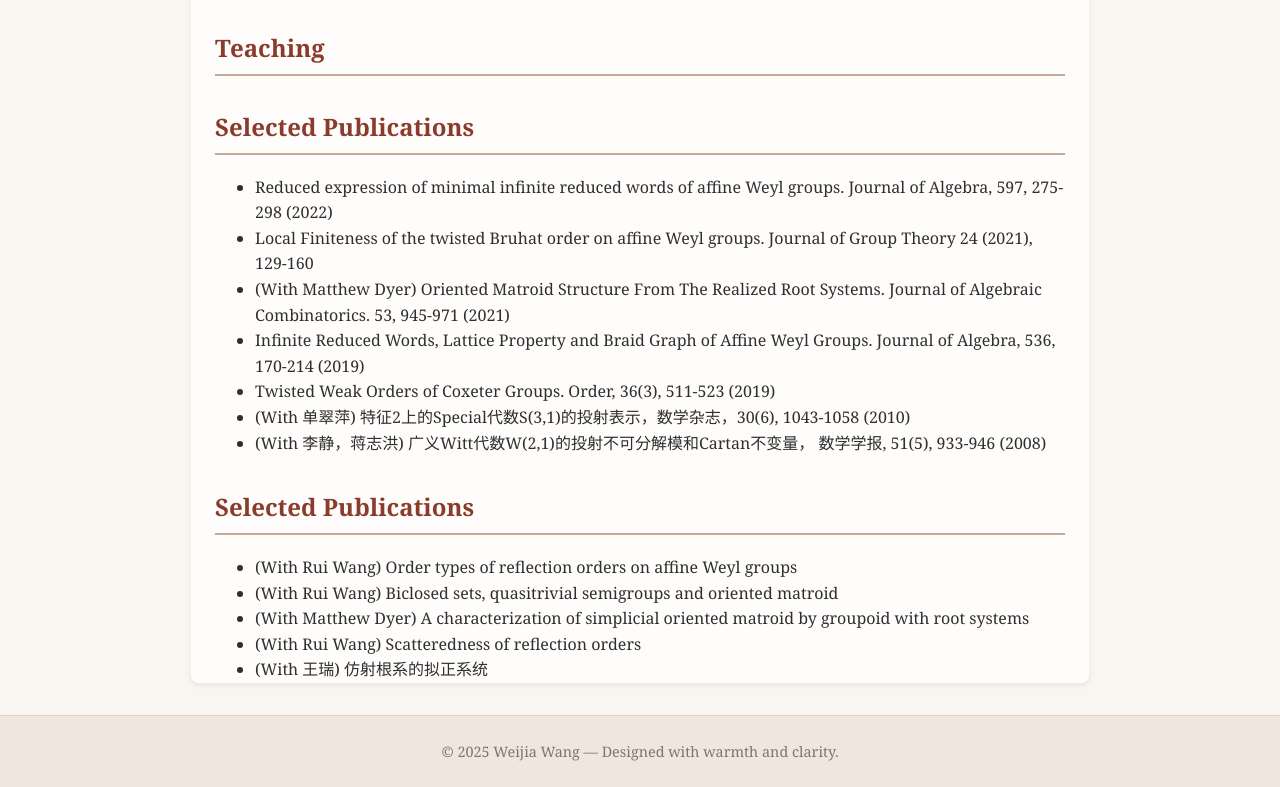
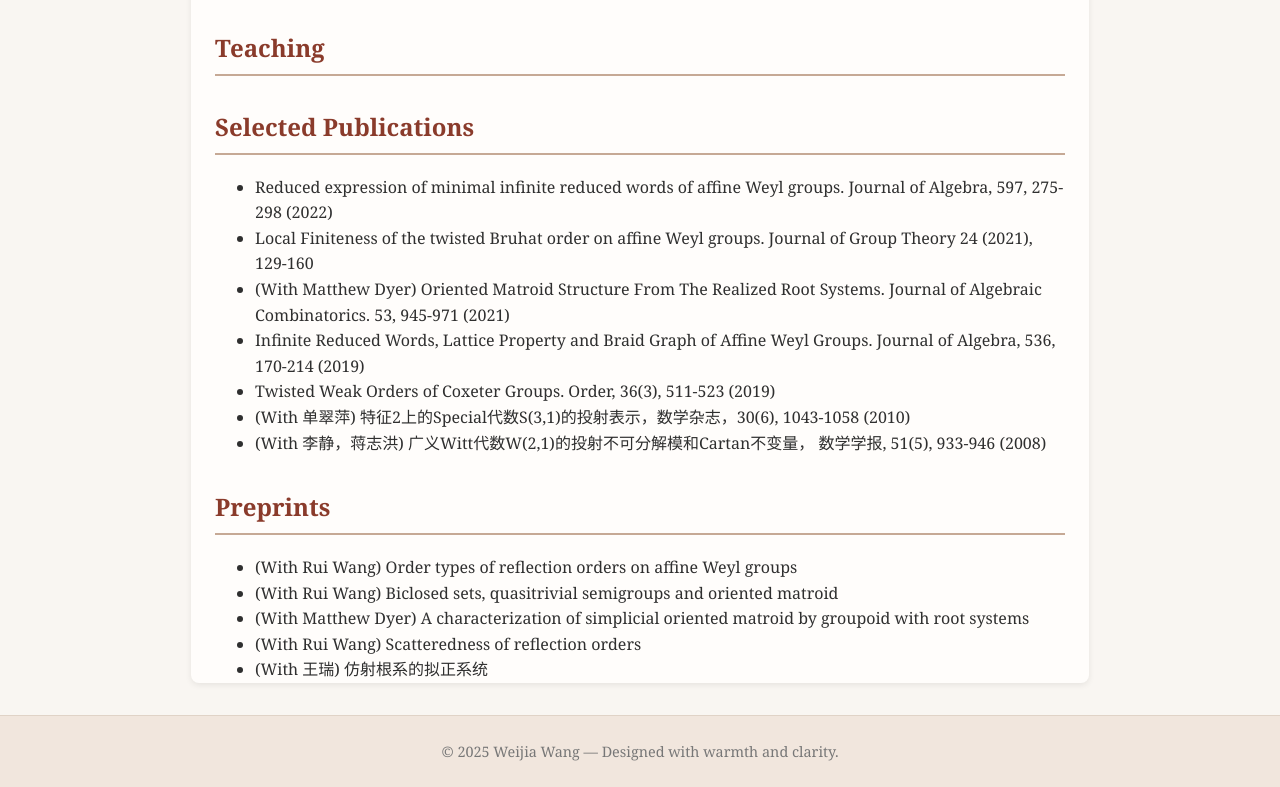
Before and after one commit to wwangnd/weijiawang.github.io, a plain HTML site: page index.html in a window 1280 px wide. Shown: the part 682-1469 px from the top of the page. Drawn offline with Linux system fonts and the light colour scheme.

Commit message:
Update index.html

```diff
--- a/index.html
+++ b/index.html
@@ -150,7 +150,7 @@
     </section>
 
     <section id="preprints">
-      <h2>Selected Publications</h2>
+      <h2>Preprints</h2>
       <ul>
         <li>(With Rui Wang) Order types of reflection orders on affine Weyl groups</li>
         <li>(With Rui Wang) Biclosed sets, quasitrivial semigroups and oriented matroid</li>
```
